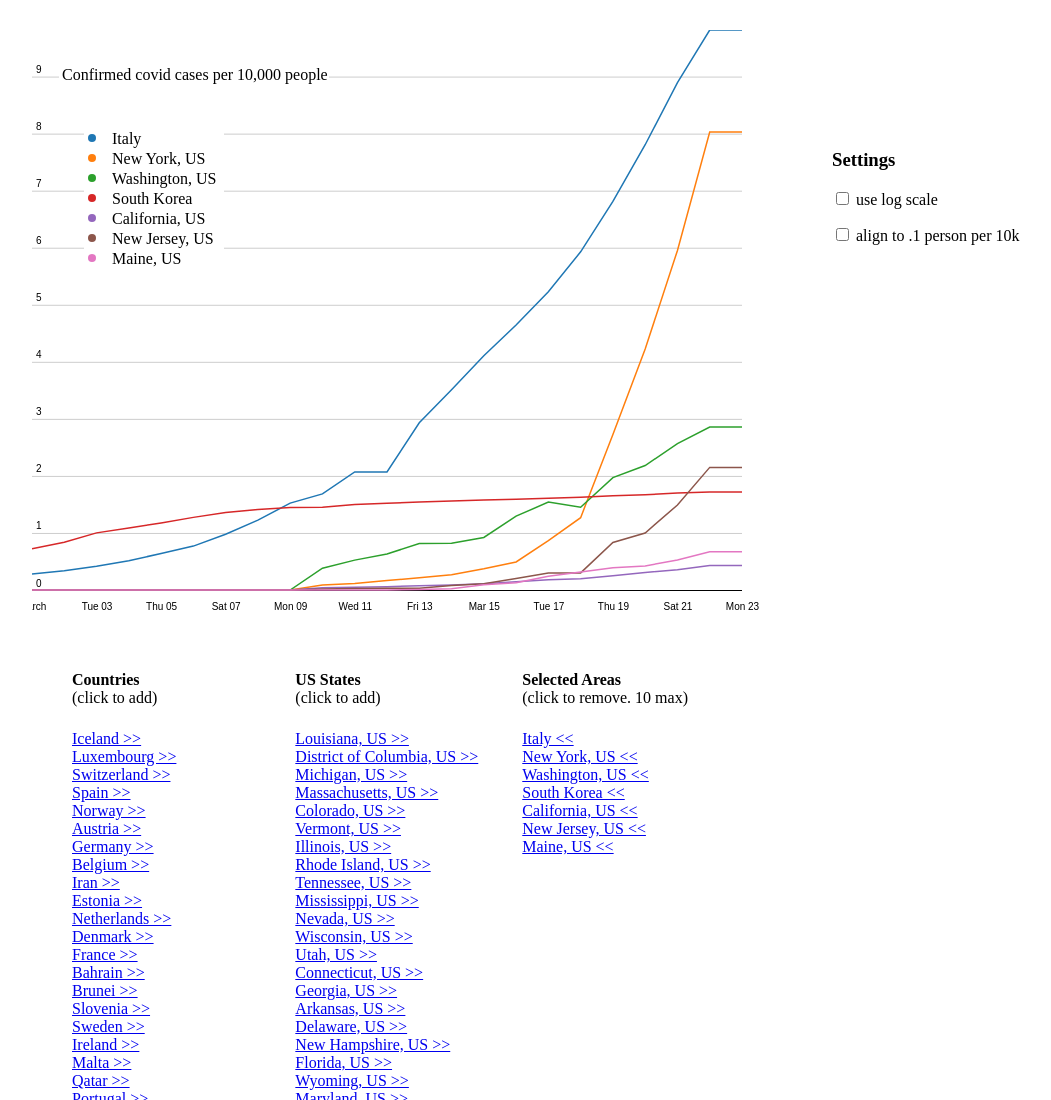
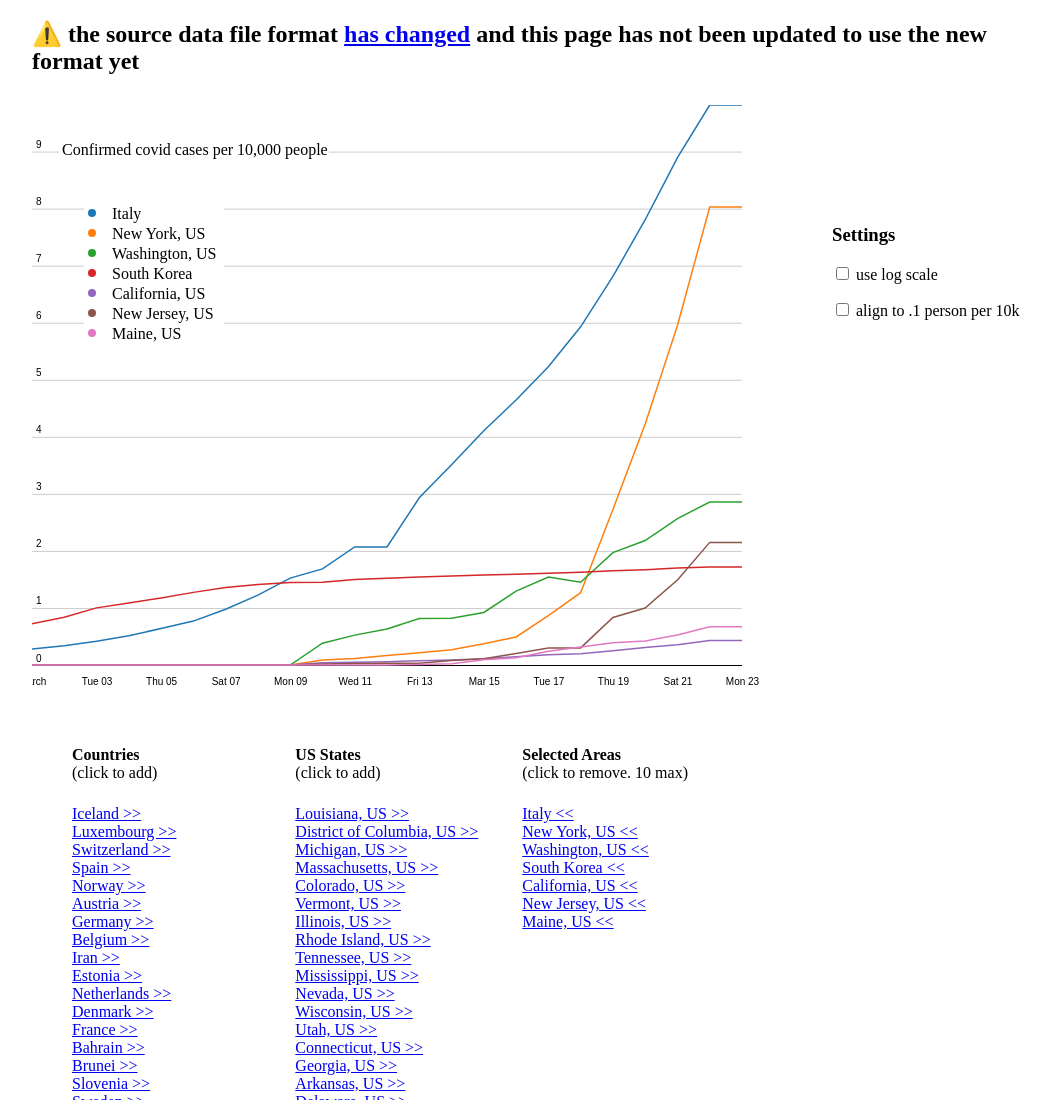
Before and after one commit to llimllib/covidgraph, a plain HTML site: page index.html in a window 1280 px wide. Shown: the top 1100 px of the page, without its empty margins (108-1159 px from the left). Drawn offline with nearby package versions, Linux system fonts and the light colour scheme.

Commit message:
add warning

```diff
--- a/index.html
+++ b/index.html
@@ -53,6 +53,11 @@ article {
   <div id="hover">
   </div>
   <article>
+    <h2>⚠️ the source data file format <a
+                                 href="https://github.com/CSSEGISandData/COVID-19/commit/6eab8cc908dff4d44b631053582ad4311f50ebcb#diff-d8d7e83375208bde5ddd848c622cc062">has
+                                 changed</a> and this page has not been updated
+                             to use the new format yet</h2>
+    </h2>
     <div id="graphContainer">
       <div class="settings">
         <p><h3>Settings</h3></p>
```
